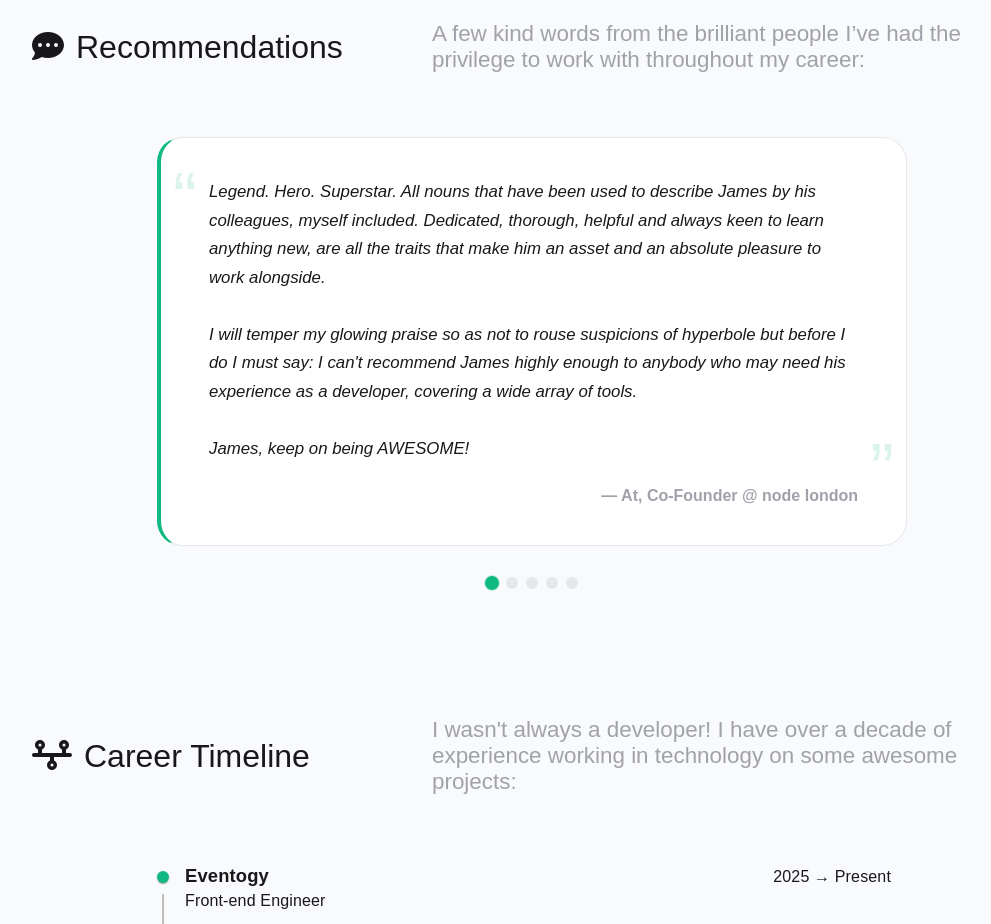
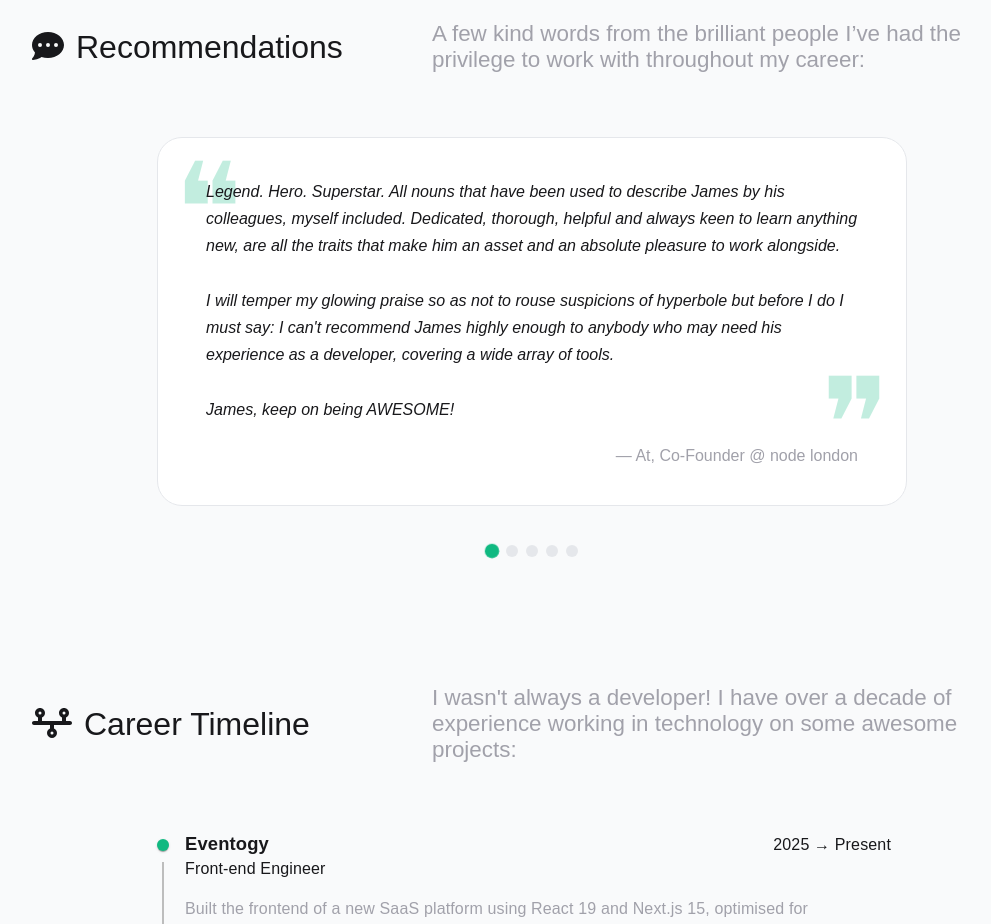
Before and after one commit to james-gulland/portfolio, a React (Create React App) app in the folder client/: page / in a window 1280 px wide. Shown: the part 2060-2984 px from the top of the page, without its empty margins (108-1099 px from the left). Built offline with nearby package versions, Linux system fonts and the light colour scheme; a web font is replaced by a local one.

Commit message:
Feat: update recommendation section styling

```diff
--- a/client/src/components/Recommendations.js
+++ b/client/src/components/Recommendations.js
@@ -68,9 +68,7 @@ const Recommendations = ({ items = [] }) => {
             className="recommendation-text"
             dangerouslySetInnerHTML={{ __html: currentRecommendation.text }}
           />
-          <div className="recommendation-author">
-            <strong>— {currentRecommendation.name}</strong>
-          </div>
+          <div className="recommendation-author">— {currentRecommendation.name}</div>
           {isPaused && (
             <div className="pause-icon">
               <svg xmlns="http://www.w3.org/2000/svg" viewBox="0 0 24 24" fill="currentColor">
--- a/client/src/styles/layout/home.css
+++ b/client/src/styles/layout/home.css
@@ -252,7 +252,7 @@ section .timelinedot {
   display: flex;
   flex-direction: column;
   align-items: center;
-  min-height: 26rem;
+  min-height: 24rem;
   position: relative;
   margin-top: 2rem;
 }
@@ -272,7 +272,6 @@ section .timelinedot {
   background: var(--white);
   border-radius: 25px;
   border: 1px solid var(--greyLight);
-  border-left: 4px solid var(--primary);
 }
 
 .recommendation-card.visible {
@@ -286,24 +285,24 @@ section .timelinedot {
 }
 
 .recommendation-card::before {
-  content: "“";
+  content: "❝";
   position: absolute;
-  top: 1.5rem;
-  left: 0.75rem;
+  top: 0.5rem;
+  left: 1rem;
   color: var(--primary);
-  font-size: 4.5rem;
-  opacity: 0.15;
+  font-size: 8rem;
+  opacity: 0.25;
   line-height: 1;
 }
 
 .recommendation-card::after {
-  content: "”";
+  content: "❞";
   position: absolute;
-  bottom: 2.5rem;
-  right: 0.75rem;
+  bottom: 1rem;
+  right: 1rem;
   color: var(--primary);
-  font-size: 4.5rem;
-  opacity: 0.15;
+  font-size: 8rem;
+  opacity: 0.25;
   line-height: 1;
 }
 
@@ -311,7 +310,7 @@ section .timelinedot {
   line-height: 1.7;
   color: var(--black);
   margin: 0 0 1.5rem;
-  font-size: 1.05rem;
+  font-size: 1rem;
   font-weight: 400;
   font-style: italic;
   position: relative;
@@ -505,6 +504,6 @@ section .timelinedot {
 
   .recommendation-card::before,
   .recommendation-card::after {
-    font-size: 3rem;
+    font-size: 5.5rem;
   }
 }
```
